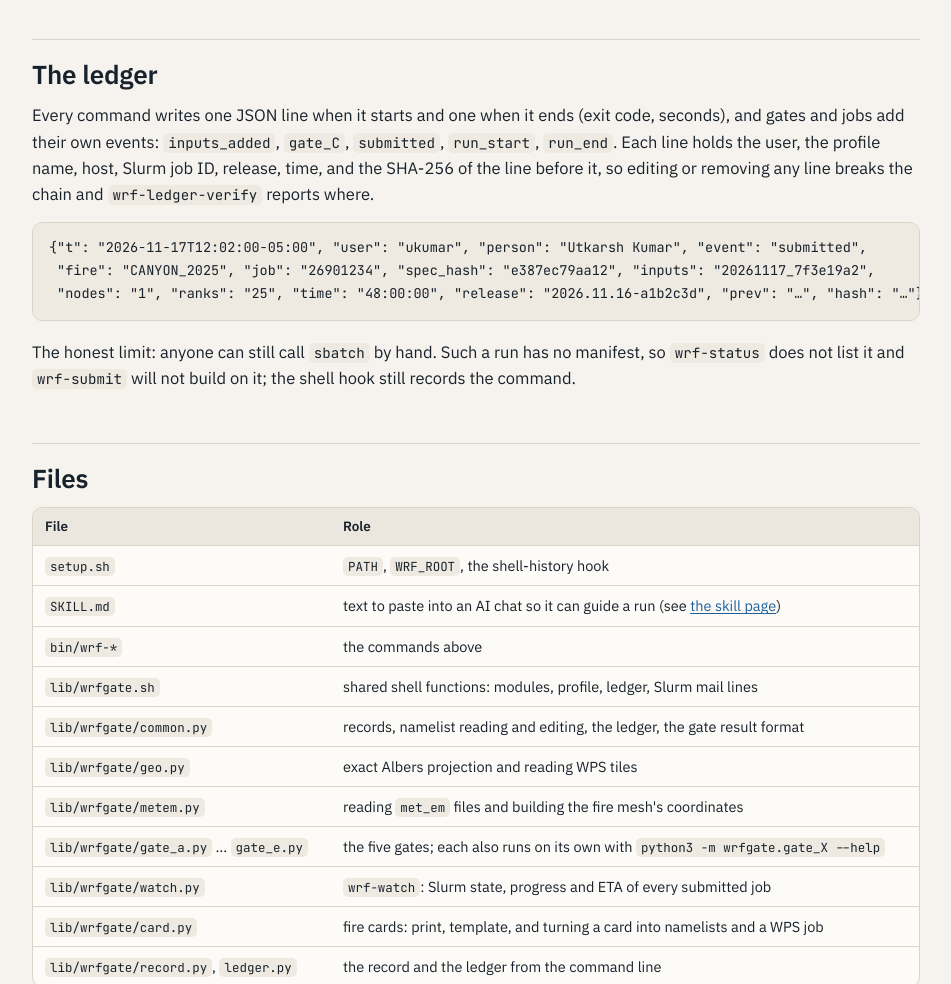
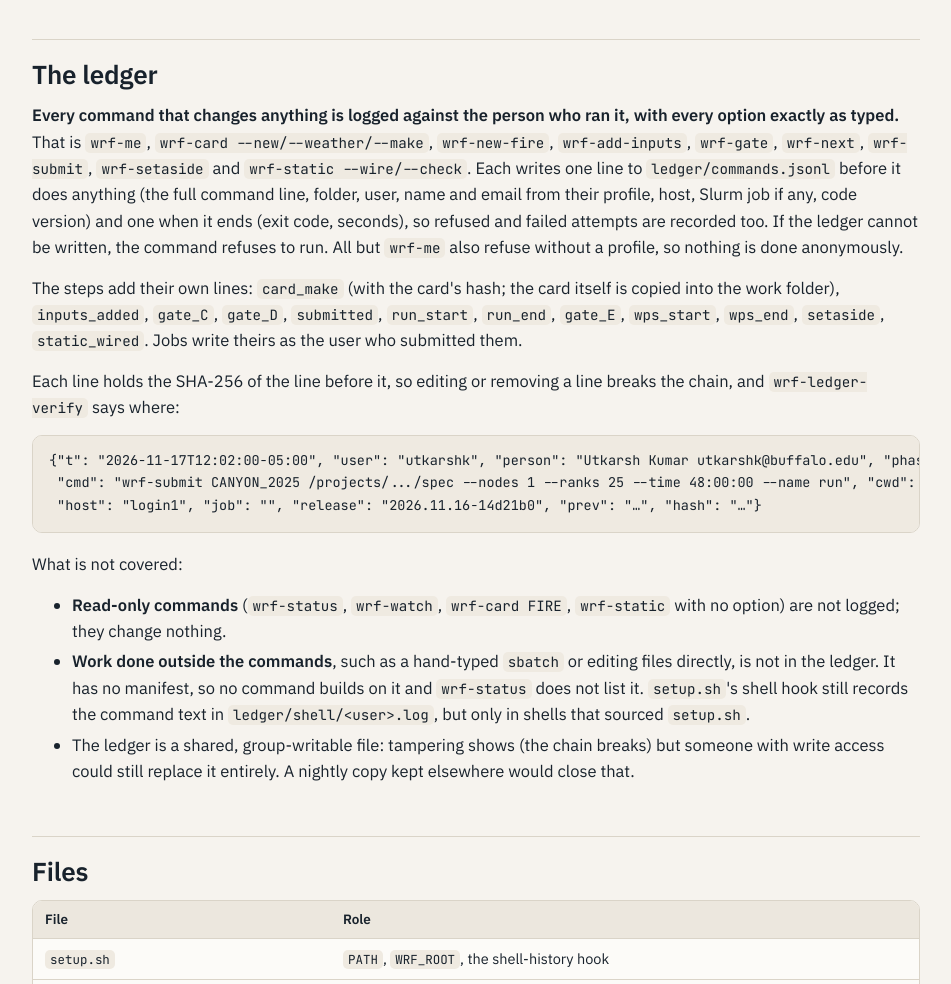
Before and after one commit to utkrshkmr/wrf-manual, a plain HTML site: page docs/gates.html in a window 1280 px wide. Shown: the part 8220-9204 px from the top of the page, without its empty margins (304-1255 px from the left). Drawn offline with Linux system fonts and the light colour scheme.

Commit message:
Ledger: log every changing command with the exact command line before any check, person on every line, refuse to run if the ledger cannot be written; card builder, weather and wrf-next logged too
Co-Authored-By: Claude Opus 5.5 <noreply@anthropic.com>
Claude-Session: https://claude.ai/code/session_011GB6YoiEbQeZMCAhitaX3p

```diff
--- a/docs/gates.html
+++ b/docs/gates.html
@@ -364,12 +364,19 @@ EATON_2025      20261117_131500_gateD_camp  gate D     Utkarsh Kumar  26901377
 </code></pre>
 <p>It reads every run folder that has a <code>JOBID</code>, asks Slurm about all of them at once (<code>squeue</code>, then <code>sacct</code> for finished ones), and reads the end of each run's <code>rsl.error.0000</code> for the simulated time and the seconds per step. The ETA is the remaining simulated time divided by the coarse time step, times the recent seconds per step. It changes nothing, so anyone can run it as often as they like.</p>
 <h2 id="the-ledger">The ledger</h2>
-<p>Every command writes one JSON line when it starts and one when it ends (exit code, seconds), and gates and jobs add their own events: <code>inputs_added</code>, <code>gate_C</code>, <code>submitted</code>, <code>run_start</code>, <code>run_end</code>. Each line holds the user, the profile name, host, Slurm job ID, release, time, and the SHA-256 of the line before it, so editing or removing any line breaks the chain and <code>wrf-ledger-verify</code> reports where.</p>
-<pre><code class="language-text">{&quot;t&quot;: &quot;2026-11-17T12:02:00-05:00&quot;, &quot;user&quot;: &quot;ukumar&quot;, &quot;person&quot;: &quot;Utkarsh Kumar&quot;, &quot;event&quot;: &quot;submitted&quot;,
- &quot;fire&quot;: &quot;CANYON_2025&quot;, &quot;job&quot;: &quot;26901234&quot;, &quot;spec_hash&quot;: &quot;e387ec79aa12&quot;, &quot;inputs&quot;: &quot;20261117_7f3e19a2&quot;,
- &quot;nodes&quot;: &quot;1&quot;, &quot;ranks&quot;: &quot;25&quot;, &quot;time&quot;: &quot;48:00:00&quot;, &quot;release&quot;: &quot;2026.11.16-a1b2c3d&quot;, &quot;prev&quot;: &quot;…&quot;, &quot;hash&quot;: &quot;…&quot;}
+<p><strong>Every command that changes anything is logged against the person who ran it, with every option exactly as typed.</strong> That is <code>wrf-me</code>, <code>wrf-card --new/--weather/--make</code>, <code>wrf-new-fire</code>, <code>wrf-add-inputs</code>, <code>wrf-gate</code>, <code>wrf-next</code>, <code>wrf-submit</code>, <code>wrf-setaside</code> and <code>wrf-static --wire/--check</code>. Each writes one line to <code>ledger/commands.jsonl</code> before it does anything (the full command line, folder, user, name and email from their profile, host, Slurm job if any, code version) and one when it ends (exit code, seconds), so refused and failed attempts are recorded too. If the ledger cannot be written, the command refuses to run. All but <code>wrf-me</code> also refuse without a profile, so nothing is done anonymously.</p>
+<p>The steps add their own lines: <code>card_make</code> (with the card's hash; the card itself is copied into the work folder), <code>inputs_added</code>, <code>gate_C</code>, <code>gate_D</code>, <code>submitted</code>, <code>run_start</code>, <code>run_end</code>, <code>gate_E</code>, <code>wps_start</code>, <code>wps_end</code>, <code>setaside</code>, <code>static_wired</code>. Jobs write theirs as the user who submitted them.</p>
+<p>Each line holds the SHA-256 of the line before it, so editing or removing a line breaks the chain, and <code>wrf-ledger-verify</code> says where:</p>
+<pre><code class="language-text">{&quot;t&quot;: &quot;2026-11-17T12:02:00-05:00&quot;, &quot;user&quot;: &quot;utkarshk&quot;, &quot;person&quot;: &quot;Utkarsh Kumar utkarshk@buffalo.edu&quot;, &quot;phase&quot;: &quot;start&quot;,
+ &quot;cmd&quot;: &quot;wrf-submit CANYON_2025 /projects/.../spec --nodes 1 --ranks 25 --time 48:00:00 --name run&quot;, &quot;cwd&quot;: &quot;...&quot;,
+ &quot;host&quot;: &quot;login1&quot;, &quot;job&quot;: &quot;&quot;, &quot;release&quot;: &quot;2026.11.16-14d21b0&quot;, &quot;prev&quot;: &quot;…&quot;, &quot;hash&quot;: &quot;…&quot;}
 </code></pre>
-<p>The honest limit: anyone can still call <code>sbatch</code> by hand. Such a run has no manifest, so <code>wrf-status</code> does not list it and <code>wrf-submit</code> will not build on it; the shell hook still records the command.</p>
+<p>What is not covered:</p>
+<ul>
+<li><strong>Read-only commands</strong> (<code>wrf-status</code>, <code>wrf-watch</code>, <code>wrf-card FIRE</code>, <code>wrf-static</code> with no option) are not logged; they change nothing.</li>
+<li><strong>Work done outside the commands</strong>, such as a hand-typed <code>sbatch</code> or editing files directly, is not in the ledger. It has no manifest, so no command builds on it and <code>wrf-status</code> does not list it. <code>setup.sh</code>'s shell hook still records the command text in <code>ledger/shell/&lt;user&gt;.log</code>, but only in shells that sourced <code>setup.sh</code>.</li>
+<li>The ledger is a shared, group-writable file: tampering shows (the chain breaks) but someone with write access could still replace it entirely. A nightly copy kept elsewhere would close that.</li>
+</ul>
 <h2 id="files">Files</h2>
 <div class="tbl"><table>
 <thead>
```
Also changed, not shown: 11 other files.
